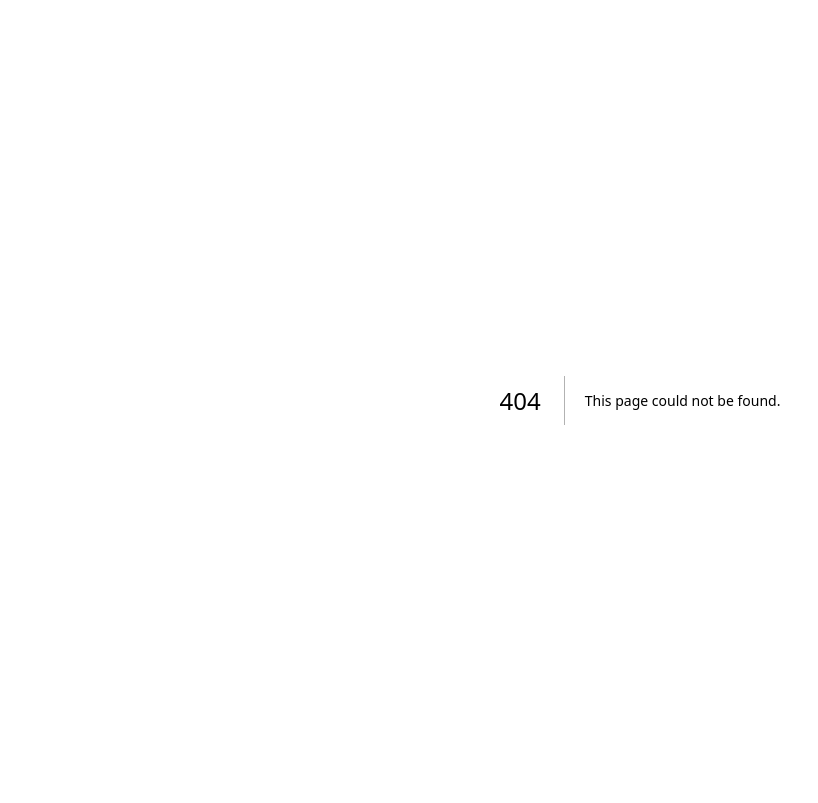
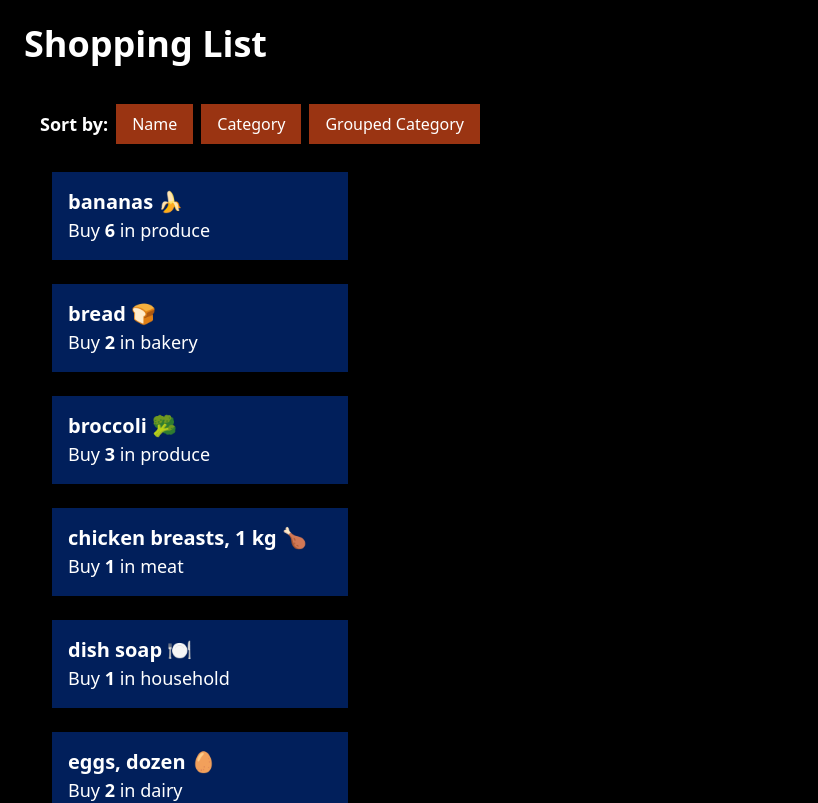
Before and after one commit to Harjot-kaur28/cprg306-assignments, a Next.js app: page /week-6 in a window 1280 px wide. Before the commit this address had no page. Shown: the top 803 px of the page, without its empty margins (0-818 px from the left). Built offline with nearby package versions, Linux system fonts and the light colour scheme.

Commit message:
insert app\week-6\item-list.js

```diff
--- a/app/page.js
+++ b/app/page.js
@@ -16,6 +16,9 @@ export default function Page() {
       <p>
         <Link href="/week-5">Go to Week 5 Page</Link>
       </p>
+      <p>
+        <Link href="/week-6">Go to Week 6 Page</Link>
+      </p>
     </main>
   );
 }
--- /dev/null
+++ b/app/week-6/item-list.js
@@ -0,0 +1,68 @@
+"use client";
+import { useState } from "react";
+import Item from "./item";
+import items from "./items.json";
+
+export default function ItemList() {
+  const [sortBy, setSortBy] = useState("name");
+
+  const sortedItems = [...items].sort((a, b) => {
+    if (sortBy === "name") return a.name.localeCompare(b.name);
+    if (sortBy === "category") return a.category.localeCompare(b.category);
+    return 0;
+  });
+
+  const groupedItems = items.reduce((acc, item) => {
+    const category = item.category;
+    if (!acc[category]) acc[category] = [];
+    acc[category].push(item);
+    return acc;
+  }, {});
+
+  const sortedCategories = Object.keys(groupedItems).sort();
+
+  return (
+    <div className="p-4">
+      <div className="mb-4 flex items-center gap-2">
+        <span className="text-lg font-semibold">Sort by:</span>
+        <button
+          onClick={() => setSortBy("name")}
+          className="px-4 py-2 bg-orange-800 text-white"
+        >
+          Name
+        </button>
+        <button
+          onClick={() => setSortBy("category")}
+          className="px-4 py-2 bg-orange-800 text-white"
+        >
+          Category
+        </button>
+        <button
+          onClick={() => setSortBy("group")}
+          className="px-4 py-2 bg-orange-800 text-white"
+        >
+          Grouped Category
+        </button>
+      </div>
+
+      {sortBy === "group"
+        ? sortedCategories.map((category) => (
+            <div key={category} className="mt-4">
+              <h3 className="text-xl font-bold capitalize">{category}</h3>
+              {groupedItems[category]
+                .sort((a, b) => a.name.localeCompare(b.name))
+                .map((item) => (
+                  <div key={item.id} className="p-3 list-none w-80">
+                    <Item {...item} />
+                  </div>
+                ))}
+            </div>
+          ))
+        : sortedItems.map((item) => (
+            <div key={item.id} className="p-3 list-none w-80">
+              <Item {...item} />
+            </div>
+          ))}
+    </div>
+  );
+}
--- /dev/null
+++ b/app/week-6/item.js
@@ -0,0 +1,11 @@
+export default function Item({ name, quantity, category }) {
+    return (
+      <li className="bg-light-navy text-white p-4 shadow-md">
+        <p className="text-xl font-bold">{name}</p>
+        <p className="text-lg">
+          Buy <span className="font-semibold">{quantity}</span> in{" "}
+          <span>{category}</span>
+        </p>
+      </li>
+    );
+  }
--- /dev/null
+++ b/app/week-6/items.json
@@ -0,0 +1,74 @@
+[
+    {
+      "id": "1h2GJKH12gkHG31h1H",
+      "name": "milk, 4 L 🥛",
+      "quantity": 1,
+      "category": "dairy"
+    },
+    {
+      "id": "2KJH3k2j3H1k2J3K1H",
+      "name": "bread 🍞",
+      "quantity": 2,
+      "category": "bakery"
+    },
+    {
+      "id": "3h2KJH3k2j3H1k2J3",
+      "name": "eggs, dozen 🥚",
+      "quantity": 2,
+      "category": "dairy"
+    },
+    {
+      "id": "4k2J3K1H2GJKH12gk",
+      "name": "bananas 🍌",
+      "quantity": 6,
+      "category": "produce"
+    },
+    {
+      "id": "5H1h1H2KJH3k2j3H",
+      "name": "broccoli 🥦",
+      "quantity": 3,
+      "category": "produce"
+    },
+    {
+      "id": "6H1k2J3K1H2GJKH1",
+      "name": "chicken breasts, 1 kg 🍗",
+      "quantity": 1,
+      "category": "meat"
+    },
+    {
+      "id": "7gkHG31h1H2KJH3k",
+      "name": "pasta sauce 🍝",
+      "quantity": 3,
+      "category": "canned goods"
+    },
+    {
+      "id": "8j3H1k2J3K1H2GJK",
+      "name": "spaghetti, 454 g 🍝",
+      "quantity": 2,
+      "category": "dry goods"
+    },
+    {
+      "id": "9H12gkHG31h1H2KJ",
+      "name": "toilet paper, 12 pack 🧻",
+      "quantity": 1,
+      "category": "household"
+    },
+    {
+      "id": "10H3k2j3H1k2J3K1",
+      "name": "paper towels, 6 pack",
+      "quantity": 1,
+      "category": "household"
+    },
+    {
+      "id": "11k2J3K1H2GJKH12",
+      "name": "dish soap 🍽️",
+      "quantity": 1,
+      "category": "household"
+    },
+    {
+      "id": "12GJKH12gkHG31h1",
+      "name": "hand soap 🧼",
+      "quantity": 4,
+      "category": "household"
+    }
+  ]
--- /dev/null
+++ b/app/week-6/page.js
@@ -0,0 +1,10 @@
+import ItemList from "./item-list";
+
+export default function Page() {
+  return (
+    <main className="p-6 bg-black min-h-screen flex flex-col items-left text-white">
+      <h1 className="text-4xl font-bold mb-6">Shopping List</h1>
+      <ItemList />
+    </main>
+  );
+}
```
